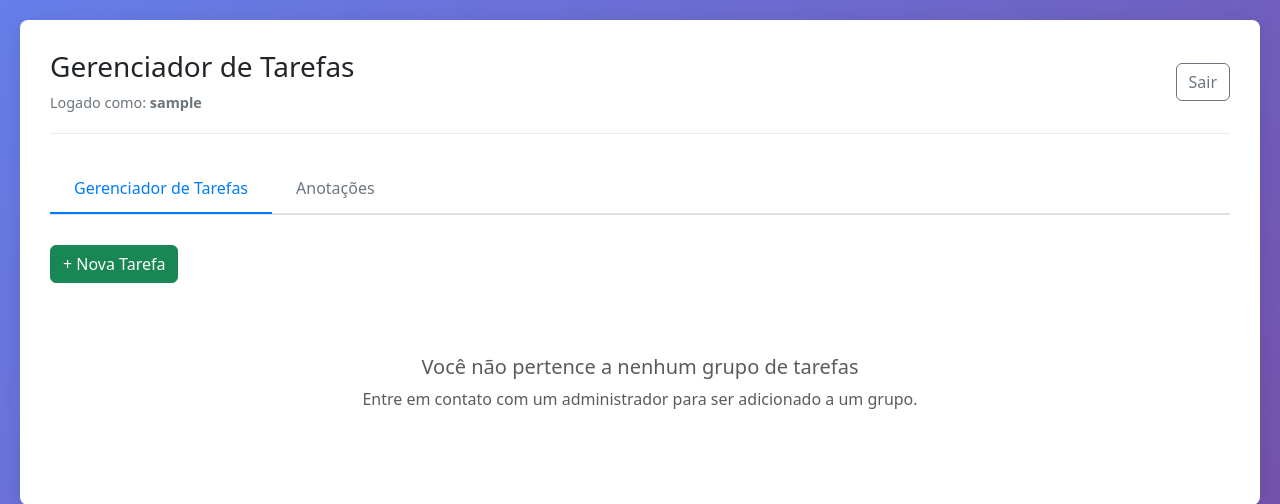
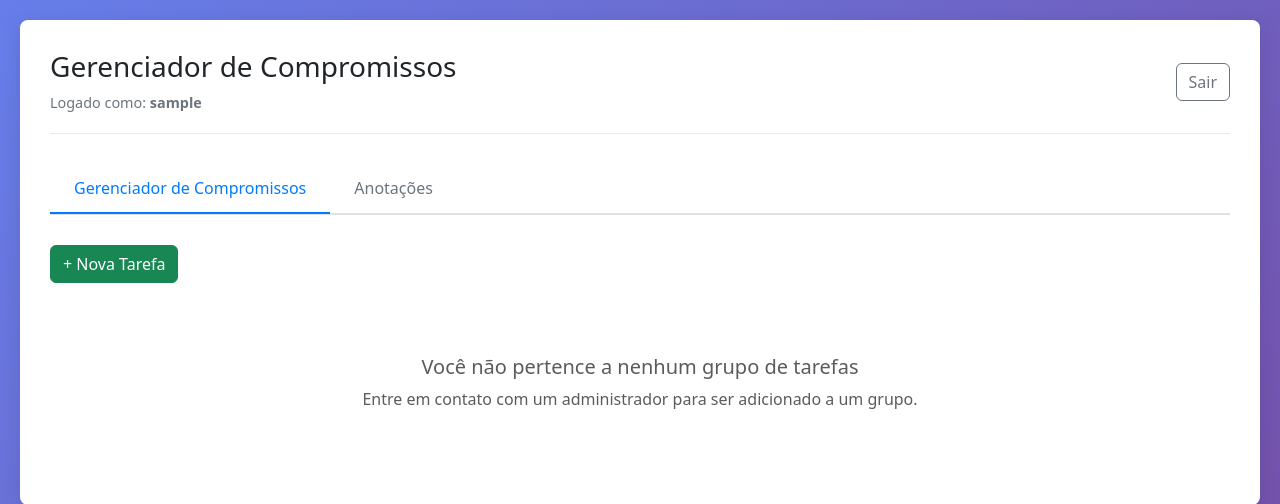
Before and after one commit to Corolario/agenda-tarefas, a Flask app: page / in a window 1280 px wide. Shown: the top 504 px of the page. Run offline with Flask 3, Linux system fonts and the light colour scheme; the visitor is signed in with stand-in values (Sample User, id 1); data that the repository does not hold is empty; some libraries are stand-ins or nearby versions.

Commit message:
Change title from 'Tasks' to 'Appointments'

```diff
--- a/templates/base.html
+++ b/templates/base.html
@@ -63,7 +63,7 @@
         {% if current_user.is_authenticated %}
         <div class="page-header d-flex justify-content-between align-items-center">
             <div>
-                <h1 class="h3 mb-2">{% block page_title %}Gerenciador de Tarefas{% endblock %}</h1>
+                <h1 class="h3 mb-2">{% block page_title %}Gerenciador de Compromissos{% endblock %}</h1>
                 <div class="user-info">Logado como: <strong>{{ current_user.username }}</strong></div>
             </div>
             <div>
@@ -89,7 +89,7 @@
             <li class="nav-item">
                 <a class="nav-link {% if request.endpoint == 'index' %}active{% endif %}"
                    href="{{ url_for('index') }}">
-                    Gerenciador de Tarefas
+                    Gerenciador de Compromissos
                 </a>
             </li>
             <li class="nav-item">
```
